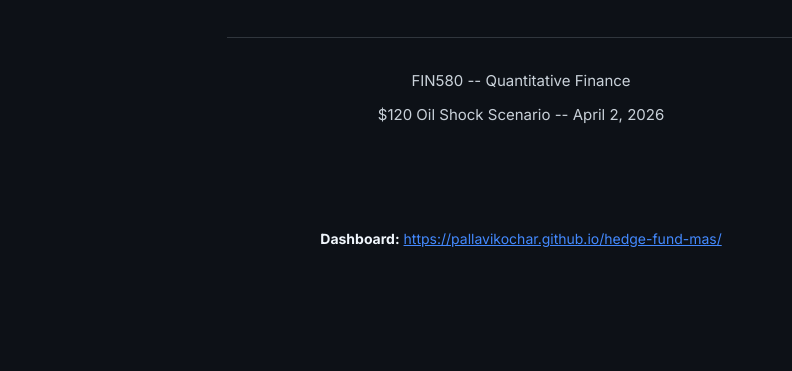
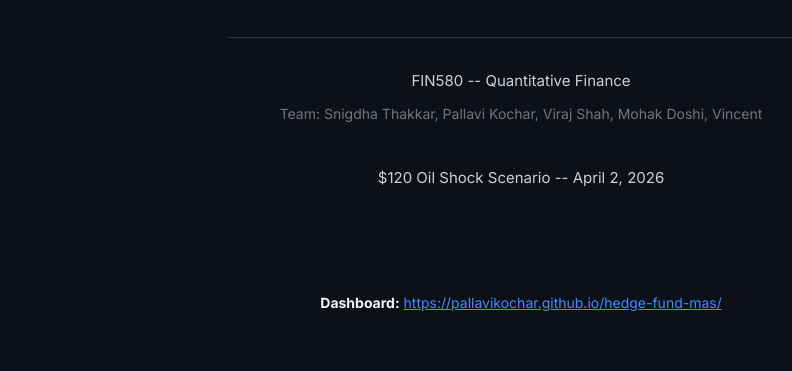
Before and after one commit to pallavikochar/hedge-fund-mas, a plain HTML site: page final_pod_assignment.html in a window 1280 px wide. Shown: the part 394-765 px from the top of the page, without its empty margins (119-911 px from the left). Drawn offline with Linux system fonts and the light colour scheme.

Commit message:
Add team names to both reports

```diff
--- a/final_pod_assignment.html
+++ b/final_pod_assignment.html
@@ -174,7 +174,8 @@
   <hr style="border: none; border-top: 1px solid var(--border); width: 60%; margin: 0 auto 30px auto;" />
 
   <p style="font-size: 15px; color: var(--text); margin-bottom: 8px;">FIN580 -- Quantitative Finance</p>
-  <p style="font-size: 15px; color: var(--text); margin-bottom: 40px;">$120 Oil Shock Scenario -- April 2, 2026</p>
+  <p style="font-size: 14px; color: var(--muted); margin-bottom: 40px;">Team: Snigdha Thakkar, Pallavi Kochar, Viraj Shah, Mohak Doshi, Vincent</p>
+  <p style="font-size: 15px; color: var(--text); margin-bottom: 8px;">$120 Oil Shock Scenario -- April 2, 2026</p>
 
   <p style="font-size: 14px; margin-top: 100px; color: var(--text);">
     <strong>Dashboard:</strong> <a href="https://pallavikochar.github.io/hedge-fund-mas/" style="color: var(--blue); text-decoration: underline;">https://pallavikochar.github.io/hedge-fund-mas/</a>
```
Also changed, not shown: performance_projection.html (+1 -0 lines), 2 other files.
